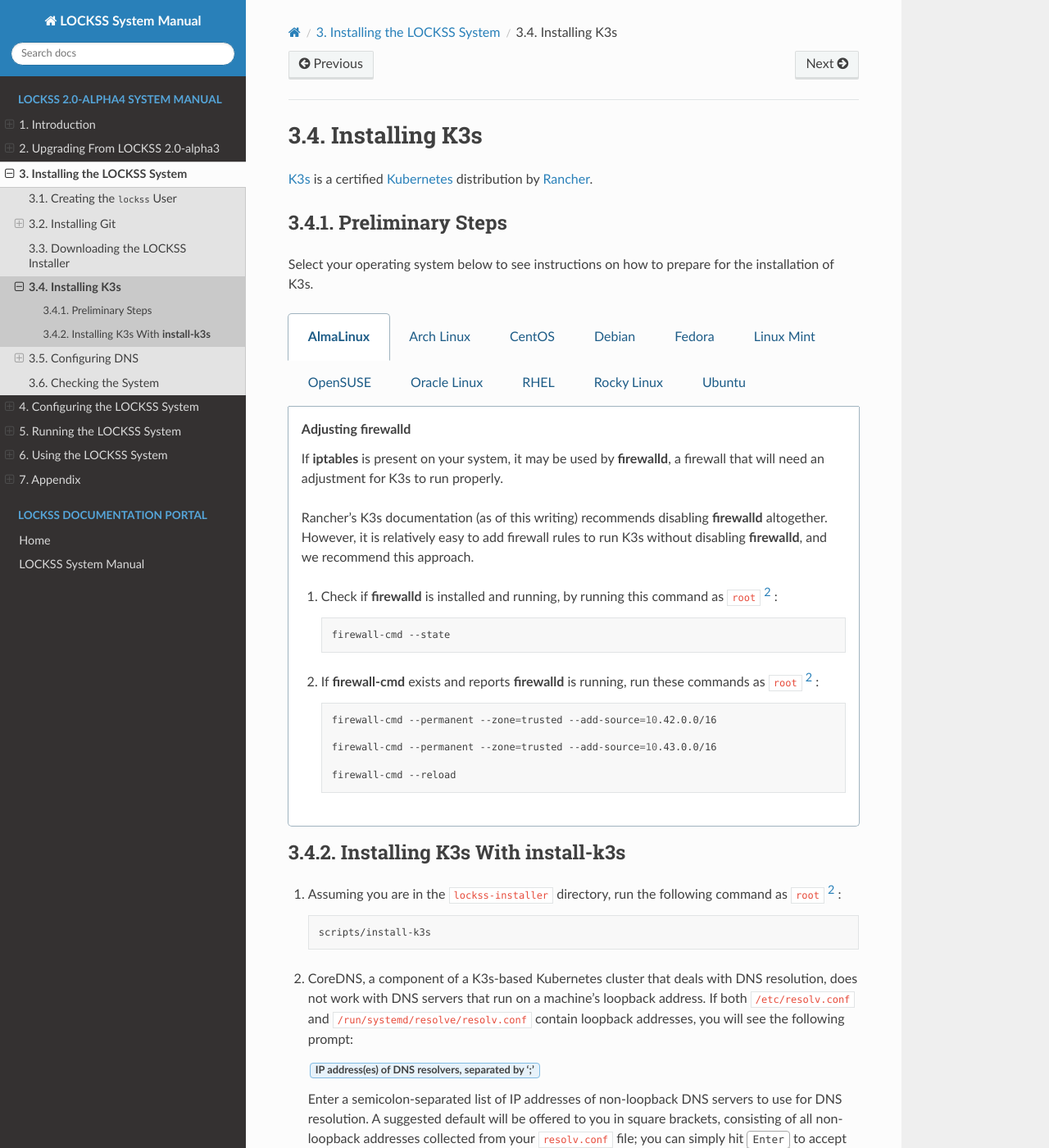
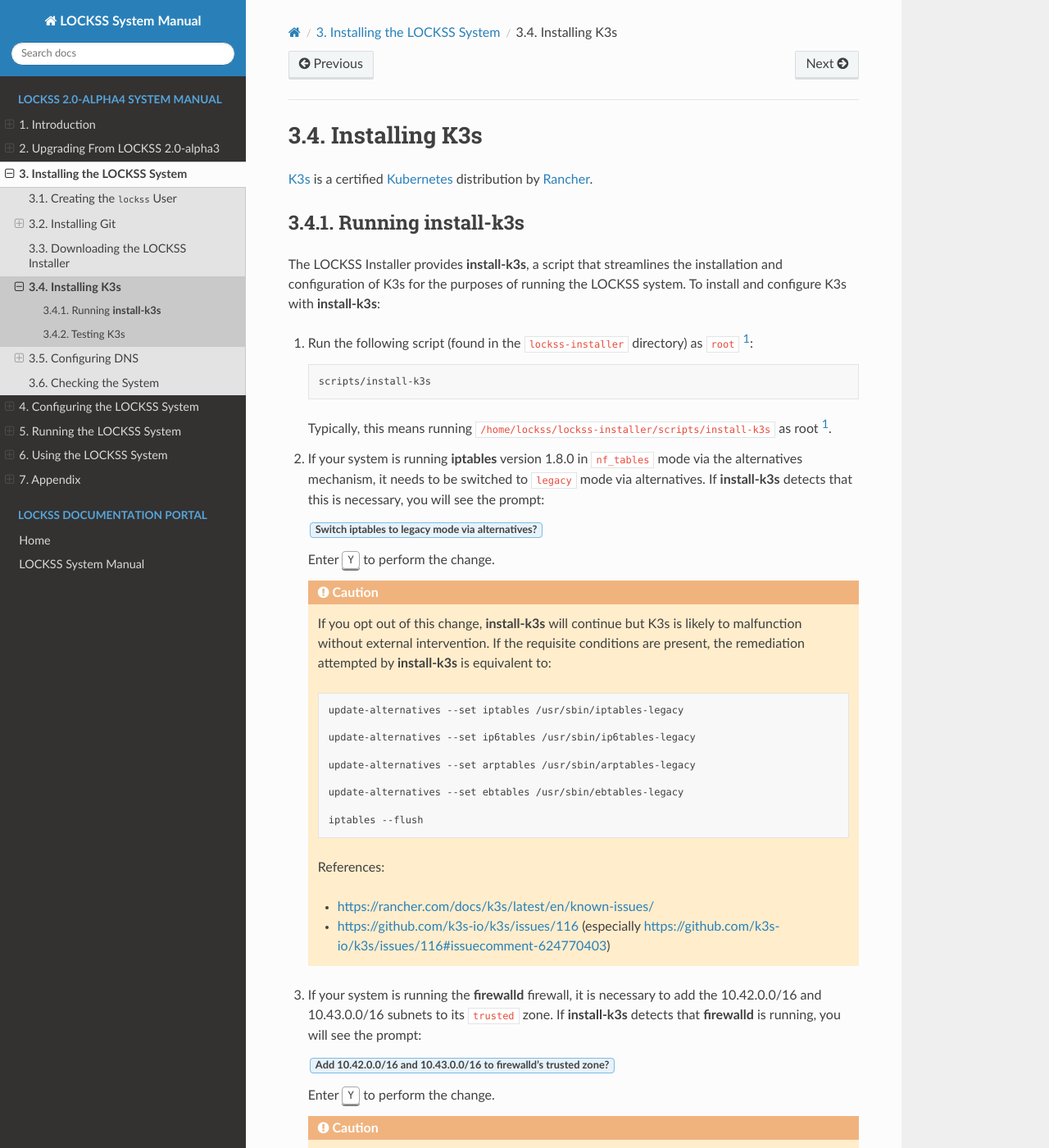
Before and after one commit to lockss/lockss-rtd-manual, a Sphinx documentation site: the page built from docs/installing/k3s.rst, in a window 1280 px wide and 1400 px high. Shown: the whole window at 82% size. Built offline with Sphinx 7.4.7 and the Read the Docs theme 2.0.0, drawn with Linux system fonts in a browser that asks for light colours; some of the changed text lies outside the part shown.

Commit message:
Rework install-k3s isntructions.

```diff
--- a/docs/installing/k3s-firewalld.rst
+++ /dev/null
@@ -1,21 +0,0 @@
-.. rubric:: Adjusting :program:`firewalld`
-
-If :program:`iptables` is present on your system, it may be used by :program:`firewalld`, a firewall that will need an adjustment for K3s to run properly.
-
-Rancher's K3s documentation (as of this writing) recommends disabling :program:`firewalld` altogether. However, it is relatively easy to add firewall rules to run K3s without disabling :program:`firewalld`, and we recommend this approach.
-
-1. Check if :program:`firewalld` is installed and running, by running this command as ``root`` [#fnroot]_ :
-
-   .. code-block:: shell
-
-      firewall-cmd --state
-
-2. If :program:`firewall-cmd` exists and reports :program:`firewalld` is running, run these commands as ``root`` [#fnroot]_ :
-
-   .. code-block:: shell
-
-      firewall-cmd --permanent --zone=trusted --add-source=10.42.0.0/16
-
-      firewall-cmd --permanent --zone=trusted --add-source=10.43.0.0/16
-
-      firewall-cmd --reload
--- a/docs/installing/k3s-iptables.rst
+++ /dev/null
@@ -1,46 +0,0 @@
-.. rubric:: Adjusting :program:`iptables`
-
-If :program:`iptables` (a network packet filter) is present in this operating system, it may need to be adjusted for K3s to work properly. An adjustment is needed if :program:`iptables` version 1.8.0 or later is running in ``nf_tables`` mode via the :program:`alternatives` mechanism.
-
-1. Check if :program:`iptables` is installed, at what version and in what mode, by running this command as ``root`` [#fnroot]_ :
-
-   .. code-block:: shell
-
-      iptables --version
-
-   If :program:`iptables` does not exist, you will see an error message like ``bash: iptables: command not found`` and no further action is needed; otherwise, :program:`iptables` is present on your system.
-
-2. If :program:`iptables` is present on your system, note the version number and mode (``legacy`` or ``nf_tables``) in the line of output, for example:
-
-   .. code-block:: text
-
-      iptables v1.8.7 (nf_tables)
-
-   Here the version is ``1.8.7`` and the mode is ``nf_tables``.
-
-3. If :program:`iptables` is version 1.8.0 or later and the mode is ``nf_tables``, run the following command as ``root`` [#fnroot]_ :
-
-   .. code-block:: shell
-
-      readlink /etc/alternatives/ip*tables*
-
-4. If the :program:`readlink` command returns file paths as output, and the files have ``nft`` in the name, for instance:
-
-   .. code-block:: text
-
-      /usr/sbin/ip6tables-nft
-      /usr/sbin/ip6tables-nft-restore
-      /usr/sbin/ip6tables-nft-save
-      /usr/sbin/iptables-nft
-      /usr/sbin/iptables-nft-restore
-      /usr/sbin/iptables-nft-save
-
-   then switch :program:`iptables` from ``nf_tables`` to ``legacy`` mode via the :program:`alternatives` mechanism, by running these commands as ``root`` [#fnroot]_ :
-
-   .. code-block:: shell
-
-      update-alternatives --set iptables /usr/sbin/iptables-legacy
-
-      update-alternatives --set ip6tables /usr/sbin/ip6tables-legacy
-
-      iptables --flush
--- a/docs/installing/k3s-ufw.rst
+++ /dev/null
@@ -1,21 +0,0 @@
-.. rubric:: Adjusting :program:`ufw`
-
-If :program:`iptables` is present on your system, it may be used by :program:`ufw`, a firewall that will need an adjustment for K3s to run properly.
-
-It is relatively easy to add firewall rules to run K3s with :program:`ufw`.
-
-1. Check if :program:`ufw` is installed and active, by running this command as ``root`` [#fnroot]_ :
-
-   .. code-block:: shell
-
-      ufw status
-
-2. If :program:`ufw` exists and reports it is active, run these commands as ``root`` [#fnroot]_ :
-
-   .. code-block:: shell
-
-      ufw allow from 10.42.0.0/16 to any
-
-      ufw allow from 10.43.0.0/16 to any
-
-      ufw reload
--- a/docs/installing/k3s.rst
+++ b/docs/installing/k3s.rst
@@ -4,84 +4,114 @@ Installing K3s
 
 `K3s <https://k3s.io/>`_ is a certified `Kubernetes <https://kubernetes.io/>`_ distribution by `Rancher <https://rancher.com/>`_.
 
------------------
-Preliminary Steps
------------------
+------------------------------
+Running :program:`install-k3s`
+------------------------------
 
-Select your operating system below to see instructions on how to prepare for the installation of K3s.
+The LOCKSS Installer provides :program:`install-k3s`, a script that streamlines the installation and configuration of K3s for the purposes of running the LOCKSS system. To install and configure K3s with :program:`install-k3s`:
 
-.. tabs::
-
-   .. group-tab:: AlmaLinux
-
-      .. include:: k3s-firewalld.rst
-
-   .. group-tab:: Arch Linux
-
-      .. include:: k3s-iptables.rst
-
-   .. group-tab:: CentOS
-
-      .. include:: k3s-firewalld.rst
-
-   .. group-tab:: Debian
-
-      .. include:: k3s-iptables.rst
-
-   .. group-tab:: Fedora
-
-      .. include:: k3s-firewalld.rst
-
-   .. group-tab:: Linux Mint
-
-      .. include:: k3s-iptables.rst
-      .. include:: k3s-ufw.rst
-
-   .. group-tab:: OpenSUSE
-
-      .. include:: k3s-firewalld.rst
-
-   .. group-tab:: Oracle Linux
-
-      .. include:: k3s-firewalld.rst
-
-   .. group-tab:: RHEL
-
-      .. include:: k3s-firewalld.rst
-
-   .. group-tab:: Rocky Linux
-
-      .. include:: k3s-firewalld.rst
-
-   .. group-tab:: Ubuntu
-
-      .. include:: k3s-iptables.rst
-      .. include:: k3s-ufw.rst
-
-------------------------------------------
-Installing K3s With :program:`install-k3s`
-------------------------------------------
-
-1. Assuming you are in the :file:`lockss-installer` directory, run the following command  as ``root`` [#fnroot]_ :
+1. Run the following script (found in the :file:`lockss-installer` directory) as ``root`` [#fnroot]_:
 
    .. code-block:: shell
 
       scripts/install-k3s
 
-2. CoreDNS, a component of a K3s-based Kubernetes cluster that deals with DNS resolution, does not work with DNS servers that run on a machine's loopback address. If both :file:`/etc/resolv.conf` and :file:`/run/systemd/resolve/resolv.conf` contain loopback addresses, you will see the following prompt:
+   Typically, this means running ``/home/lockss/lockss-installer/scripts/install-k3s`` as root [#fnroot]_.
+
+2. If your system is running :program:`iptables` version 1.8.0 in ``nf_tables`` mode via the alternatives mechanism, it needs to be switched to ``legacy`` mode via alternatives. If :program:`install-k3s` detects that this is necessary, you will see the prompt:
+
+   :guilabel:`Switch iptables to legacy mode via alternatives?`
+
+   Enter :kbd:`Y` to perform the change.
+
+   .. caution::
+
+      If you opt out of this change, :program:`install-k3s` will continue but K3s is likely to malfunction without external intervention. If the requisite conditions are present, the remediation attempted by :program:`install-k3s` is equivalent to:
+
+      .. code-block:: shell
+
+         update-alternatives --set iptables /usr/sbin/iptables-legacy
+
+         update-alternatives --set ip6tables /usr/sbin/ip6tables-legacy
+
+         update-alternatives --set arptables /usr/sbin/arptables-legacy
+
+         update-alternatives --set ebtables /usr/sbin/ebtables-legacy
+
+         iptables --flush
+
+      References:
+
+      * https://rancher.com/docs/k3s/latest/en/known-issues/
+
+      * https://github.com/k3s-io/k3s/issues/116 (especially https://github.com/k3s-io/k3s/issues/116#issuecomment-624770403)
+
+3. If your system is running the :program:`firewalld` firewall, it is necessary to add the 10.42.0.0/16 and 10.43.0.0/16 subnets to its ``trusted`` zone. If :program:`install-k3s` detects that :program:`firewalld` is running, you will see the prompt:
+
+   :guilabel:`Add 10.42.0.0/16 and 10.43.0.0/16 to firewalld's trusted zone?`
+
+   Enter :kbd:`Y` to perform the change.
+
+   .. caution::
+
+      If you opt out of this change, :program:`install-k3s` will continue but K3s is likely to malfunction without external intervention. The remediation attempted by :program:`install-k3s` is equivalent to:
+
+      .. code-block:: shell
+
+         firewall-cmd --permanent --zone=trusted --add-source=10.42.0.0/16
+
+         firewall-cmd --permanent --zone=trusted --add-source=10.43.0.0/16
+
+         firewall-cmd --reload
+
+      For operating systems in the RHEL family (CentOS, Rocky Linux, AlmaLinux...), the action recommended by the K3s manual is to disable :program:`firewalld`, but :program:`install-k3s` takes the lighter approach above, commonly used in the K3s community.
+
+      References:
+
+      * https://github.com/k3s-io/k3s/issues/1556 (especially https://github.com/k3s-io/k3s/issues/1556#issuecomment-604112415)
+
+      * https://rancher.com/docs/k3s/latest/en/installation/installation-requirements/#operating-systems
+
+      * https://rancher.com/docs/k3s/latest/en/advanced/#additional-preparation-for-red-hat-centos-enterprise-linux
+
+4. If your system is running the :program:`ufw` firewall, it is necessary to allow traffic from the 10.42.0.0/16 and 10.43.0.0/16 subnets. If :program:`install-k3s` detects that :program:`ufw` is active, you will see the prompt:
+
+   :guilabel:`Allow traffic from 10.42.0.0/16 and 10.43.0.0/16 via ufw?`
+
+   Enter :kbd:`Y` to perform the change.
+
+   .. caution::
+
+      If you opt out of this change, :program:`install-k3s` will continue but K3s is likely to malfunction without external intervention. The remediation attempted by :program:`install-k3s` is equivalent to:
+
+      .. code-block:: shell
+
+         ufw allow from 10.42.0.0/16 to any
+
+         ufw allow from 10.43.0.0/16 to any
+
+         ufw reload
+
+      References:
+
+      * https://github.com/k3s-io/k3s/issues/1280 (especially https://github.com/k3s-io/k3s/issues/1280#issuecomment-663269728)
+
+5. If both :file:`/etc/resolv.conf` and :file:`/run/systemd/resolve/resolv.conf` (files used to list the IP address of DNS servers) contain loopback addresses, CoreDNS (a component of the K3s Kubernetes cluster that handles DNS resolution) will not work properly. If :program:`install-k3s` detects that this is the case, you will see the following prompt:
 
    :guilabel:`IP address(es) of DNS resolvers, separated by ';'`
 
-   Enter a semicolon-separated list of IP addresses of non-loopback DNS servers to use for DNS resolution. A suggested default will be offered to you in square brackets, consisting of all non-loopback addresses collected from your :file:`resolv.conf` file; you can simply hit :kbd:`Enter` to accept it.
+   Enter a semicolon-separated list of IP addresses of non-loopback DNS servers to use for DNS resolution. A suggested default will be offered to you in square brackets, consisting of all non-loopback addresses collected from your :file:`resolv.conf` file; you can simply hit :kbd:`Enter` to accept the suggested default.
+
+-----------
+Testing K3s
+-----------
+
+*FIXME future scripts/test-dns or whatever*
 
 ----
 
 .. rubric:: Footnotes
 
-.. [#fn1]
-
-   Reference: https://rancher.com/docs/k3s/latest/en/installation/installation-requirements/#operating-systems
-
 .. [#fnroot]
 
    See :doc:`/appendix/root`.
```
